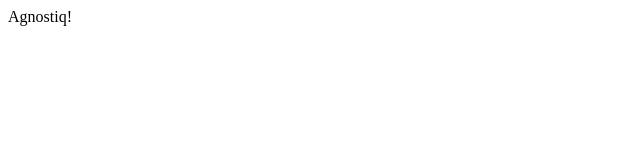
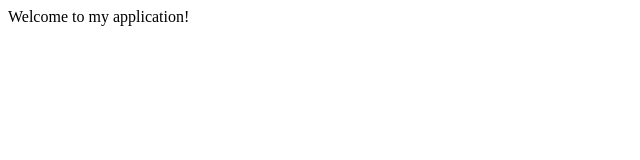
Before and after one commit to Prasy12/AQ-Webpack, a React app: page / in a window 1280 px wide. Shown: the top 160 px of the page, without its empty margins (0-640 px from the left). Built offline with nearby package versions, Linux system fonts and the light colour scheme.

Commit message:
Testing for redeployment.

```diff
--- a/src/App.js
+++ b/src/App.js
@@ -2,7 +2,7 @@ import React from 'react';
 
 function App() {
 	console.log('ENV', `${process.env.REACT_APP_ENDPOINT_URL}`);
-	return <div>Agnostiq!</div>;
+	return <div>Welcome to my application!</div>;
 }
 
 export default App;
```
